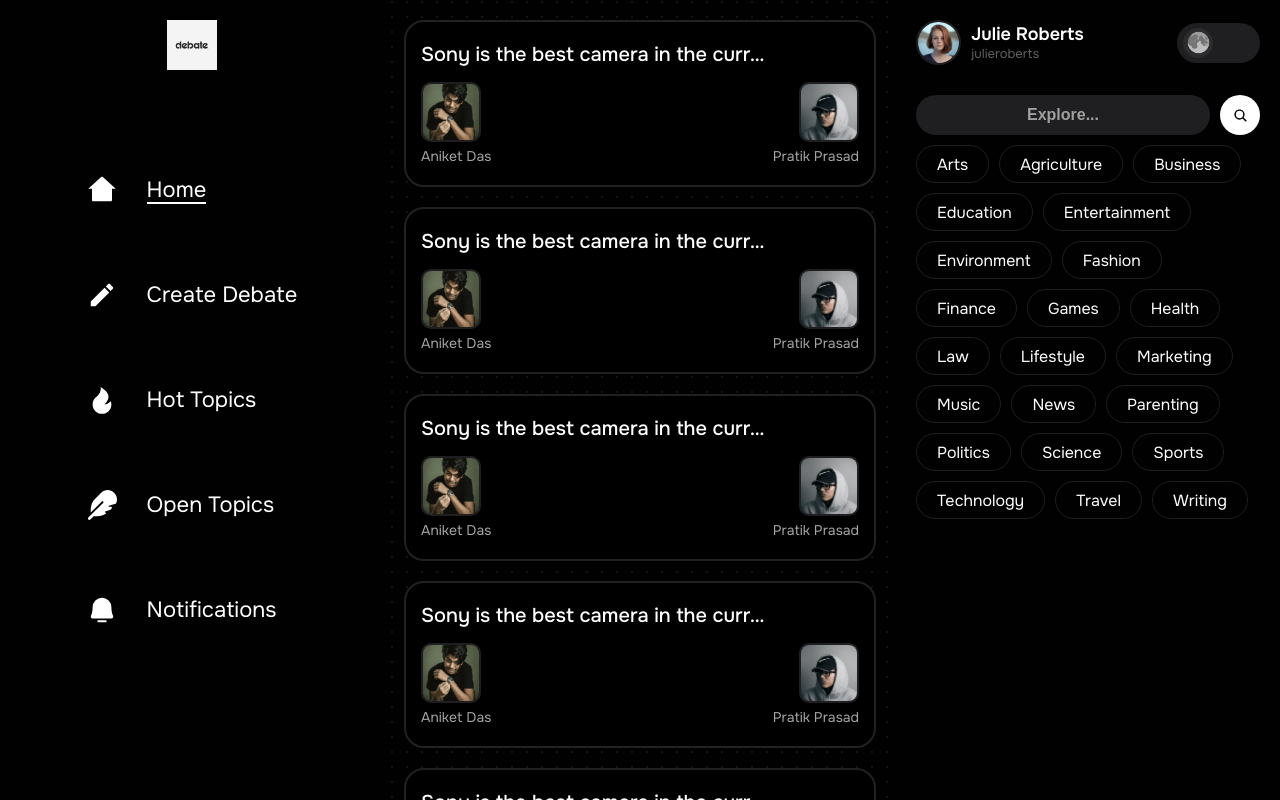
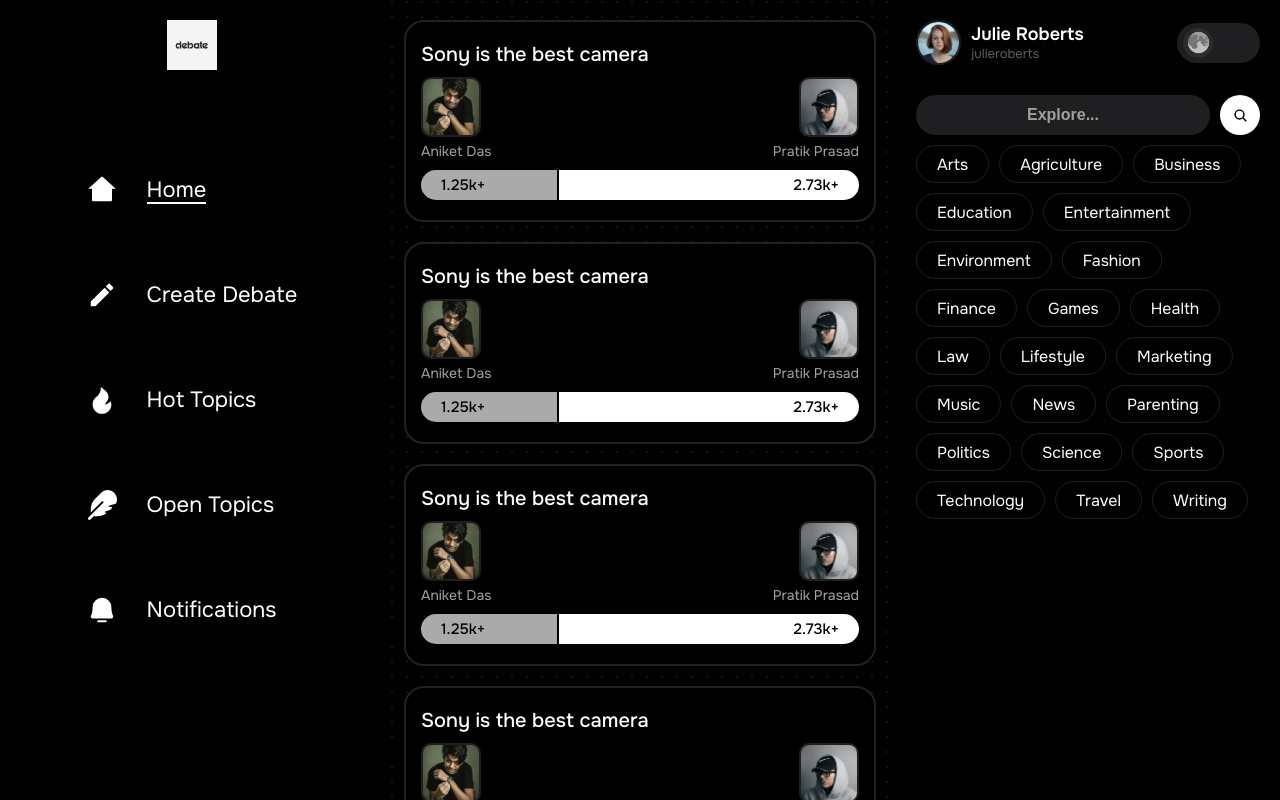
Before and after one commit to Casuals4Fun/DebateMe, a React (Vite) app in the folder client/: page / in a window 1280 px wide. Built offline with nearby package versions, Linux system fonts and the light colour scheme.

Commit message:
add Vote bar

```diff
--- a/client/src/App.css
+++ b/client/src/App.css
@@ -65,6 +65,7 @@
 @media screen and (max-width: 480px) {
     #left-sidebar {
         position: fixed;
+        z-index: 1;
         top: unset;
         left: 0;
         width: 100%;
@@ -77,6 +78,7 @@
     #right-sidebar {
         display: block;
         position: fixed;
+        z-index: 1;
         width: 100%;
         height: 60px;
         background: var(--body_background);
--- a/client/src/components/card/closed-debate-card.css
+++ b/client/src/components/card/closed-debate-card.css
@@ -46,7 +46,7 @@
     color: var(--card_color_secondary);
 }
 
-#closed-card .left button {
+#closed-card .left a {
     padding-top: 10px;
     width: fit-content;
     color: var(--card_color_secondary);
@@ -98,6 +98,10 @@
     cursor: pointer;
 }
 
+#closed-card .debate-bar__container {
+    padding-top: 15px;
+}
+
 @media screen and (max-width: 1536px) {
     #closed-card {
         flex-direction: column;
@@ -112,7 +116,7 @@
     }
 
     #closed-card .right {
-        padding-top: 15px;
+        padding-top: 10px;
     }
 
     #closed-card .left h2 {
@@ -123,8 +127,12 @@
         display: none;
     }
 
-    #closed-card .left button {
+    #closed-card .left a {
         display: none;
+    }
+
+    #closed-card .debate-bar__container {
+        padding-top: 10px;
     }
 }
 
--- a/client/src/components/card/closed-debate-card.tsx
+++ b/client/src/components/card/closed-debate-card.tsx
@@ -1,5 +1,7 @@
 import "./closed-debate-card.css";
 import React from "react";
+import { Link } from "react-router-dom";
+import DebateBar from "./debate-bar";
 
 interface CardProps {
     isHotTopic?: boolean;
@@ -9,9 +11,9 @@
     return (
         <div id='closed-card'>
             <div className='left'>
-                <h2>Sony is the best camera in the current segment in the current scenario</h2>
+                <h2>Sony is the best camera</h2>
                 <p>Lorem ipsum dolor sit amet consectetur adipisicing elit. Los nemo unde labore deleniti minima laboriosam harum.</p>
-                <button>View</button>
+                <Link to='/'>View</Link>
             </div>
             <div className='divider' />
             <div className='right'>
@@ -25,6 +27,9 @@
                         <p>Pratik Prasad</p>
                     </div>
                 </div>
+                <div className='debate-bar__container'>
+                    <DebateBar debateFrom={1250} debateBy={2725} />
+                </div>
             </div>
         </div>
     )
--- /dev/null
+++ b/client/src/components/card/debate-bar.css
@@ -0,0 +1,40 @@
+.debate-bar {
+    display: flex;
+    align-items: center;
+    justify-content: space-between;
+    width: 100%;
+    height: 30px;
+    position: relative;
+    border-radius: 15px;
+    overflow: hidden;
+}
+
+.left-side,
+.right-side {
+    height: 100%;
+    color: var(--card_background);
+}
+
+.left-side {
+    background-color: var(--debate_from);
+}
+
+.right-side {
+    background-color: var(--debate_by);
+}
+
+.debate-bar .from-vote,
+.debate-bar .to-vote {
+    position: absolute;
+    font-size: 15px;
+    font-weight: 500;
+    color: var(--card_background);
+}
+
+.debate-bar .from-vote {
+    left: 20px;
+}
+
+.debate-bar .to-vote {
+    right: 20px;
+}
--- /dev/null
+++ b/client/src/components/card/debate-bar.tsx
@@ -0,0 +1,55 @@
+import "./debate-bar.css";
+import React from "react";
+
+interface BarProps {
+    debateFrom: number;
+    debateBy: number;
+}
+
+const DebateBar: React.FC<BarProps> = ({ debateFrom, debateBy }) => {
+    const totalVotes = debateFrom + debateBy;
+    const leftPercentage = (debateFrom / totalVotes) * 100;
+    const rightPercentage = (debateBy / totalVotes) * 100;
+
+    const formatNumber = (num: number) => {
+        let formattedNum = "";
+        if (num >= 1_000_000_000) {
+            formattedNum = (num / 1_000_000_000).toFixed(2);
+            formattedNum = formattedNum.replace(/\.00$/, '');
+            return `${formattedNum}b+`;
+        } else if (num >= 1_000_000) {
+            formattedNum = (num / 1_000_000).toFixed(2);
+            formattedNum = formattedNum.replace(/\.00$/, '');
+            return `${formattedNum}m+`;
+        } else if (num >= 1000) {
+            formattedNum = (num / 1000).toFixed(2);
+            formattedNum = formattedNum.replace(/\.00$/, '');
+            return `${formattedNum}k+`;
+        }
+        return num;
+    };
+
+    return (
+        <div className="debate-bar">
+            <>
+                <div
+                    className="left-side"
+                    style={{
+                        width: `${leftPercentage}%`,
+                        borderRight: `${debateFrom !== 0 && debateBy !== 0 ? "2.5px solid var(--card_background)" : ""}`
+                    }}
+                />
+                <p className='from-vote'>{formatNumber(debateFrom)}</p>
+            </>
+            <>
+                <div
+                    className="right-side"
+                    style={{ width: `${rightPercentage}%` }}
+                />
+                <p className='to-vote'>{formatNumber(debateBy)}</p>
+            </>
+        </div>
+    );
+};
+
+export default DebateBar;
--- a/client/src/components/sidebar/left-sidebar.css
+++ b/client/src/components/sidebar/left-sidebar.css
@@ -178,7 +178,7 @@
     }
 }
 
-@media screen and (max-width: 400px) {
+@media screen and (max-width: 420px) {
     #left-sidebar .links__wrapper p {
         display: none;
     }
--- a/client/src/components/sidebar/left-sidebar.tsx
+++ b/client/src/components/sidebar/left-sidebar.tsx
@@ -15,10 +15,12 @@
       </Link>
       <ul>
         {leftSidebarLinks.map(item => (
-          <li key={item.id}>
+          <li key={item.id} title={item.name}>
             <Link to={item.href} className='links__wrapper'>
               <item.icon />
-              <p className={`${location.pathname === item.href ? 'name-active' : ''} underline`}>{item.name}</p>
+              <p className={`${location.pathname === item.href ? 'name-active' : ''} underline`}>
+                {item.name}
+              </p>
             </Link>
             <div className={`${location.pathname === item.href ? 'footer-active' : ''}`} />
           </li>
--- a/client/src/globals.css
+++ b/client/src/globals.css
@@ -66,6 +66,8 @@
     --card_color_tertiary: #828282;
     --card_border: #e5e4e2;
     --card_divider: #a0a0a041;
+    --debate_from: #5b5b5b;
+    --debate_by: #000000;
 }
 
 [data-theme='dark'] {
@@ -82,6 +84,8 @@
     --card_color_tertiary: #cccccc;
     --card_border: #212122;
     --card_divider: #ffffff1a;
+    --debate_from: #AAAAAA;
+    --debate_by: #ffffff;
 }
 
 * {
--- a/client/src/pages/home/style.css
+++ b/client/src/pages/home/style.css
@@ -2,6 +2,7 @@
     display: flex;
     flex-direction: column;
     gap: 20px;
+    user-select: none;
 }
 
 @media screen and (max-width: 480px) {
```
